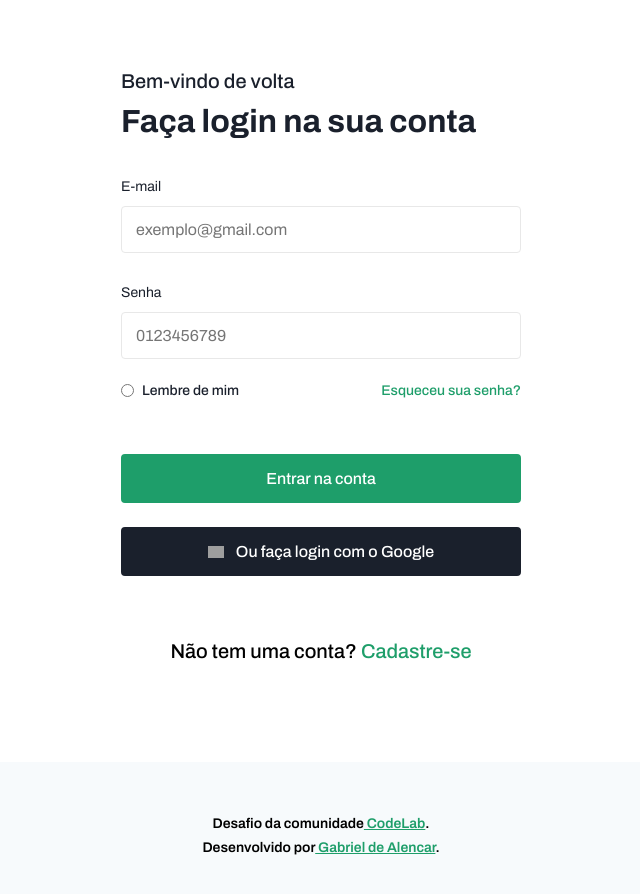
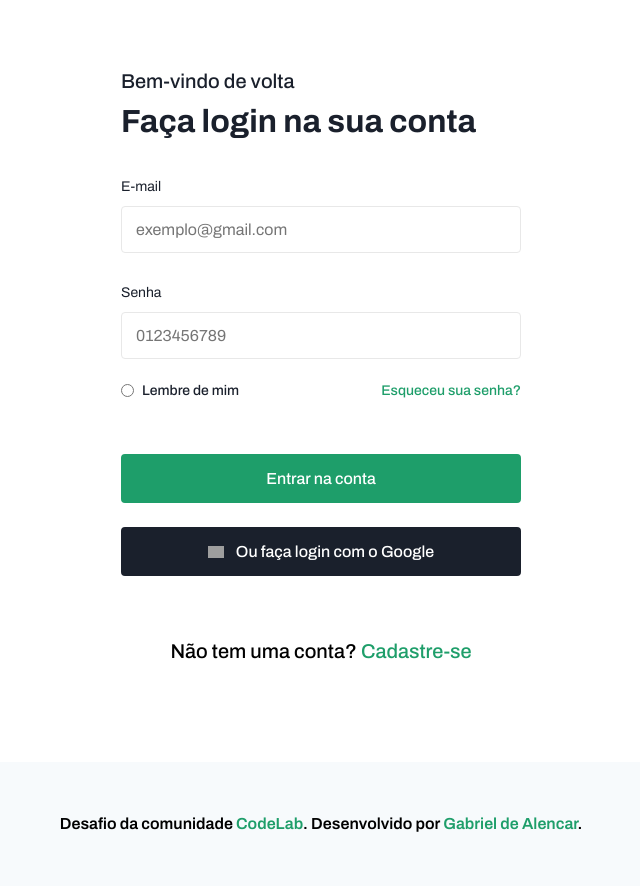
Before and after one commit to gabrielalencs/Desafios-CodeLab, a React (Vite) app in the folder desafio_04/: page / in a window 1280 px wide. Shown: the top 894 px of the page, without its empty margins (319-959 px from the left). Built offline with nearby package versions, Linux system fonts and the light colour scheme; grey boxes are pictures that could not be loaded.

Commit message:
desafio 4 - adicionando footer ao projeto

```diff
--- a/desafio_04/src/Components/Button/Button.css
+++ b/desafio_04/src/Components/Button/Button.css
@@ -1,5 +1,3 @@
-@import '../../App.css';
-
 .button {
     width: 100%;
     color: #FFF;
--- a/desafio_04/src/Components/ContainerLogin/ContainerLogin.css
+++ b/desafio_04/src/Components/ContainerLogin/ContainerLogin.css
@@ -1,5 +1,3 @@
-@import '../../App.css';
-
 .containerLogin {
     width: 90%;
     margin: 10rem auto 0;
--- a/desafio_04/src/Components/Footer/Footer.css
+++ b/desafio_04/src/Components/Footer/Footer.css
@@ -1,10 +1,9 @@
-@import '../../App.css';
-
 .footer {
     margin-top: 10rem;
     padding: 5rem 3rem;
     text-align: center;
     background-color: var(--gray-30);
+}
 
 .footer-paragraph {
     font-size: 1.4rem;
@@ -15,5 +14,23 @@
 a {
     color: var(--primary-color);
     transition: all .3s;
+    text-decoration: none;
+
+    &:visited {
+        color: var(--primary-color);
+    }
+
+    &:hover {
+        color: #13774f;
     }
 }
+
+@media (width >= 768px) {
+    .footer-paragraph {
+        font-size: 1.6rem;
+
+        br {
+            display: none;
+        }
+    }
+}
--- a/desafio_04/src/Components/Footer/Footer.jsx
+++ b/desafio_04/src/Components/Footer/Footer.jsx
@@ -5,8 +5,16 @@ const Footer = () => {
         <footer className='footer'>
             <p className="footer-paragraph">
                 Desafio da comunidade
-                <a href="https://github.com/iuricode/desafios-frontend"> CodeLab</a>. <br /> Desenvolvido por
-                <a href="https://github.com/gabrielalencs"> Gabriel de Alencar</a>.
+                <a href="https://github.com/iuricode/desafios-frontend"
+                    target='_blank'
+                    rel="noopener noreferrer"> CodeLab</a>.
+
+                <br /> Desenvolvido por
+
+                <a
+                    href="https://github.com/gabrielalencs"
+                    target='_blank'
+                    rel="noopener noreferrer"> Gabriel de Alencar</a>.
             </p>
         </footer>
     )
--- a/desafio_04/src/Components/Input/Input.css
+++ b/desafio_04/src/Components/Input/Input.css
@@ -1,9 +1,3 @@
-@import '../../App.css';
-
-.inputContainer:last-child {
-    margin-bottom: 0;
-}
-
 .inputContainer {
     display: flex;
     flex-direction: column;
@@ -26,6 +20,10 @@
             border-color: var(--primary-color);
         }
     }
+}
+
+.inputContainer:last-child {
+    margin-bottom: 0;
 }
 
 .radioContainer {
```
Lines whose indentation alone changed are shown as unchanged.
